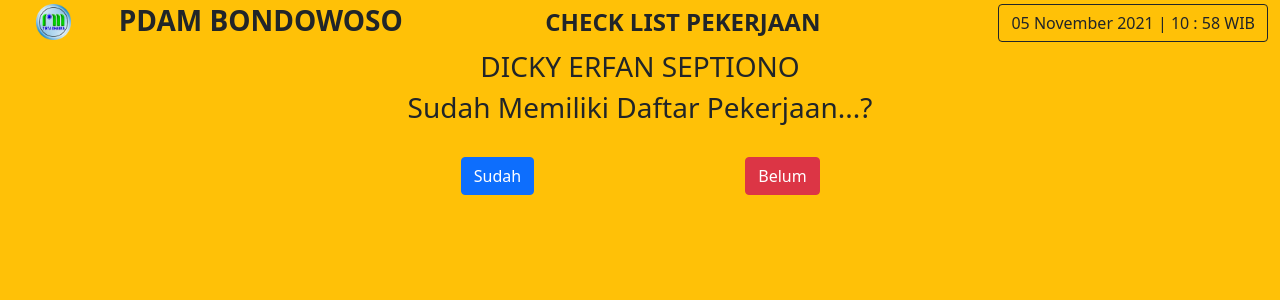
After one commit to dicky495/checklist_job, a PHP site: page /checklist_job/form_tanya.php in a window 1280 px wide. The commit adds this page. Shown: the top 300 px of the page. Run offline with PHP 8.4, Linux system fonts and the light colour scheme; a user stored in the database is signed in.

Commit message:
Add files via upload

```diff
--- /dev/null
+++ b/checklist_job/form_tanya.php
@@ -0,0 +1,131 @@
+<?php
+session_start();
+date_default_timezone_set("Asia/Jakarta");
+if (!isset($_SESSION["login"])) {
+    header("Location: login.php");
+    exit;
+}
+
+require "function.php";
+
+$table = substr($_SESSION['username'], 0, 5);
+if (isset($_POST["add_post"])) {
+    $tahun = $_POST['tahun'];
+    $bulan = $_POST['bulan'];
+    $name_task = mysqli_real_escape_string($con, $_POST['name_task']);
+
+    $query = mysqli_query($con, "INSERT INTO $table (name_task, status_task, tahun, bulan , date_task)  VALUES ('$name_task', 'Pending', YEAR(now()), month(now()) , now())");
+    header("Location: index.php");
+}
+?>
+<!DOCTYPE html>
+<html lang="en">
+
+<head>
+    <meta charset="UTF-8">
+    <meta http-equiv="X-UA-Compatible" content="IE=edge">
+    <meta name="viewport" content="width=device-width, initial-scale=1.0">
+    <title>Form Tanya</title>
+    <link rel="stylesheet" href="css/bootstrap.css">
+    <link rel="stylesheet" href="css/style.css">
+</head>
+
+<body>
+    <header>
+        <?php include "header.php" ?>
+    </header>
+    <div class="container-fluid mt-1">
+        <div class="row justify-content-center">
+            <div class="col-sm-4 text-center">
+                <h3 class="text-dark"><?php echo $_SESSION['username']; ?></h3>
+            </div>
+        </div>
+    </div>
+    <div class="container">
+        <div class="row justify-content-center">
+            <div class="col-sm-6 text-center">
+                <h3>Sudah Memiliki Daftar Pekerjaan...?</h3>
+            </div>
+        </div>
+        <br>
+        <div class="row justify-content-center">
+            <div class="col-sm-3">
+                <h3></h3>
+            </div>
+            <div class="col-sm-3 text-center">
+                <h3><a href="index.php"><button class="btn btn-primary">Sudah</button></a></h3>
+            </div>
+            <div class="col-sm-3 text-center">
+                <!-- <button type="button" class="btn btn-danger" data-bs-toggle="modal" data-bs-target="#exampleModal">
+                    Belum
+                </button> -->
+                <h3><button class="btn btn-danger" id="belum">Belum</button></h3>
+            </div>
+            <div class="col-sm-3">
+                <h3></h3>
+            </div>
+        </div>
+    </div>
+    <br>
+
+    <!-- Modal -->
+    <!-- <div class="modal fade" id="exampleModal" tabindex="-1" aria-labelledby="exampleModalLabel" aria-hidden="true">
+        <div class="modal-dialog">
+            <div class="modal-content">
+                <div class="modal-header">
+                    <h5 class="modal-title" id="exampleModalLabel">Form Tambah Pekerjaan</h5>
+                    <button type="button" class="btn-close" data-bs-dismiss="modal" aria-label="Close"></button>
+                </div>
+                <div class="modal-body">
+                    <form action="form_tanya.php" method="POST">
+                        <div class="form-group mb-1">
+                            <input type="text" class="form-control" name="name_task" placeholder="Input Pekerjaan" required>
+                        </div>
+                        <div class="d-grid gap-2">
+                            <button type="submit" name="add_post" class="btn btn-dark">Tambah Pekerjaan</button>
+                        </div>
+                    </form>
+                </div>
+                <div class="modal-footer">
+                    <button type="button" class="btn btn-secondary" data-bs-dismiss="modal">Close</button>
+                    <button type="button" class="btn btn-primary">Save changes</button>
+                </div>
+            </div>
+        </div>
+    </div> -->
+    <!-- end modal -->
+    <div class="container" id="tanya" style="display: none;">
+        <div class="row justify-content-center">
+            <div class="col-sm-6">
+                <div class="card bg-dark shadow-lg border-0 text-center text-light">
+                    <div class="card-body">
+                        <h3>FORM TAMBAH PEKERJAAN</h3>
+                        <form action="" method="POST">
+                            <div class="form-group mb-1">
+                                <input type="text" class="form-control" name="name_task" placeholder="Input Pekerjaan" required>
+                            </div>
+                            <div class="d-grid gap-2">
+                                <button type="submit" name="add_post" class="btn btn-dark">Tambah Pekerjaan</button>
+                            </div>
+                        </form>
+                    </div>
+                </div>
+            </div>
+        </div>
+    </div>
+
+
+    <script>
+        const tanya = document.getElementById('tanya');
+        const tombol_belum = document.getElementById('belum');
+
+        tombol_belum.addEventListener('click', function() {
+            if (tanya.style.display == "none") {
+                tanya.style.display = "block";
+            }
+        });
+    </script>
+    <script src="js/bootstrap.bundle.js" crossorigin="anonymous"></script>
+</body>
+
+</html>
--- a/checklist_job/header.php
+++ b/checklist_job/header.php
@@ -1,8 +1,34 @@
-<div class="container-fluid wrap bg-warning" style="padding: 2%;">
-    <div class="row">
-        <div align="center">
-            <h1><b>PDAM BONDOWOSO</b></h1>
-            <p>DAFTAR CHECK LIST PEKERJAAN</p>
+<?php
+date_default_timezone_set("Asia/Jakarta");
+
+?>
+<!DOCTYPE html>
+<html lang="en">
+
+<head>
+    <meta charset="UTF-8">
+    <meta http-equiv="X-UA-Compatible" content="IE=edge">
+    <meta name="viewport" content="width=device-width, initial-scale=1.0">
+    <title>Header</title>
+</head>
+
+<body>
+    <div class="container-fluid bg-warning">
+        <div class="row">
+            <div class="col-sm-1 mt-1 text-center">
+                <img src="img/pdam_biru.png" alt="" style="width: 35px;">
+            </div>
+            <div class="col-sm-4 mt-1 text-start">
+                <h3><b>PDAM BONDOWOSO</b></h3>
+            </div>
+            <div class="col sm-5 mt-2">
+                <h4><b>CHECK LIST PEKERJAAN</b></h4>
+            </div>
+            <div class="col sm-2 text-end mt-1">
+                <button class="btn btn-outline-dark"><?php echo date('d F Y | h : i'); ?> WIB</button>
+            </div>
         </div>
     </div>
-</div>
+</body>
+
+</html>
--- a/checklist_job/register.php
+++ b/checklist_job/register.php
@@ -13,7 +13,7 @@ if (isset($_POST["register"])) {
 }
 
 if (isset($_POST["register"])) {
-    $table = substr($_POST["username"], 0, 5);
+    $table = trim(substr($_POST["username"], 0, 6));
     $query  = "CREATE TABLE $table (id_task INT(10) AUTO_INCREMENT, ";
     $query .= "name_task VARCHAR(50),";
     $query .= "status_task VARCHAR(50), ";
```
Also changed, not shown: checklist_job/index.php (+67 -35 lines).
